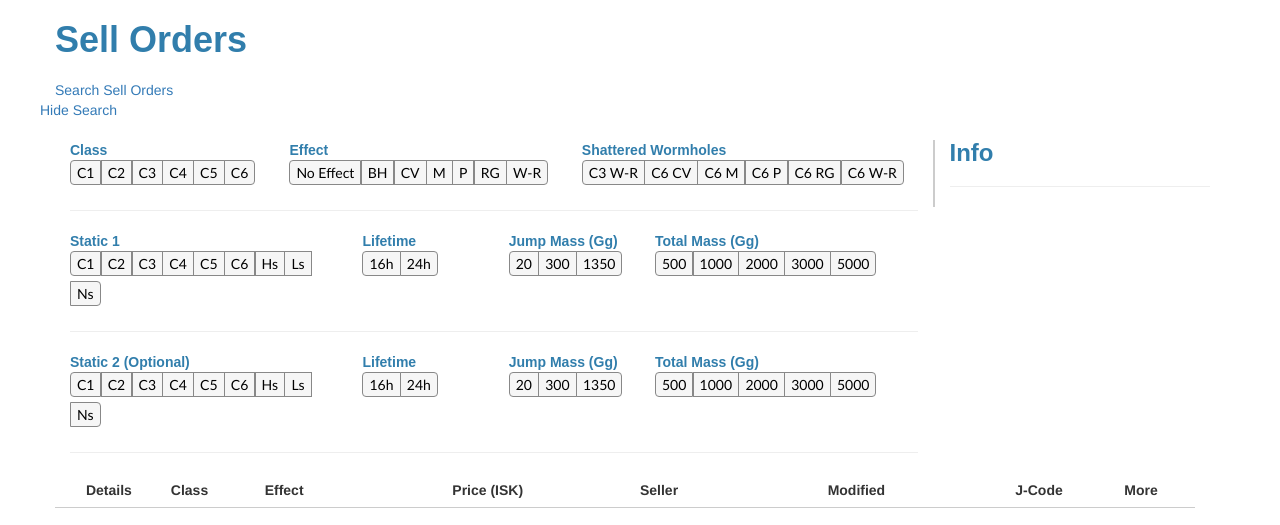
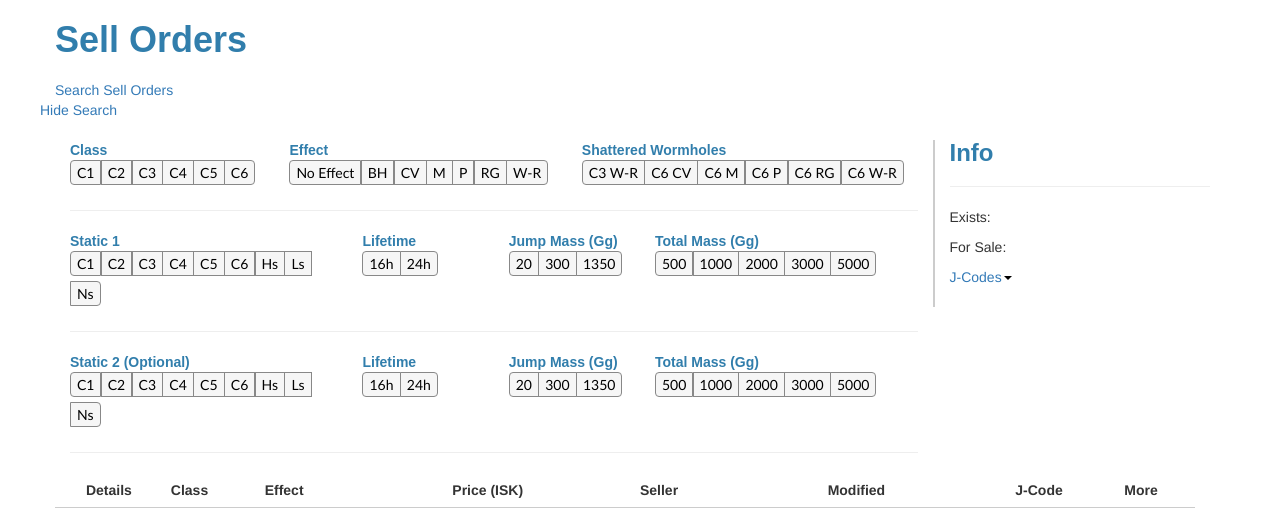
Before and after one commit to mosbasik/wormholesales-django, a Django app: page /sell/ in a window 1280 px wide. Shown: the part 52-577 px from the top of the page. Run offline with Django 3.2, Linux system fonts and the light colour scheme; data that the repository does not hold is empty; some libraries are stand-ins or nearby versions.

Commit message:
added info to the sidebar

```diff
--- a/main/static/main/js/filter.js
+++ b/main/static/main/js/filter.js
@@ -112,6 +112,23 @@ $('#filter-inputs input').on('change', function() {
         },
         success: function(data) {
             console.log(data)
+            var count = data.count
+            var jcodes = data.j_codes;
+            var HTMLarray = [];
+
+            // var forsale = data.for_sale;
+            // $('#for_sale').text()
+            // if you add for sale count to data
+
+            $.each(data.j_codes, function(index, value) {
+                if (index%2 === 0) {
+                    HTMLarray.push("<li>" + value);
+                } else {
+                    HTMLarray.push(", " + value + "</li>");
+                }
+            });
+            $('#sidebar-dropdown').html(HTMLarray.join(""));
+            $('#exists').text(count)
         },
         error: function() {
             console.log('failure.')
--- a/main/templates/main/sell_list.html
+++ b/main/templates/main/sell_list.html
@@ -275,7 +275,25 @@
 
                 <hr>
 
-                <div class="sidebar-info"></div>
+                <div id="sidebar-info">
+                    <p>
+                        <span>Exists: </span>
+                        <span id='exists'></span>
+                    </p>
+                    <p>
+                        <span>For Sale:</span>
+                        <span id='for_sale'></span>
+                    </p>
+
+                    <a class="dropdown-toggle" data-toggle="dropdown" aria-haspopup="true" aria-expanded="true">
+                        J-Codes<span class="caret"></span>
+                    </a>
+                    <ul id='sidebar-dropdown' class="dropdown-menu table-dropdown" aria-labelledby="dropdownMenu1">
+
+                    </ul>
+                </div>
+
+                <br>
 
             </div>
         </div> {# end of filter inputs #}
```
